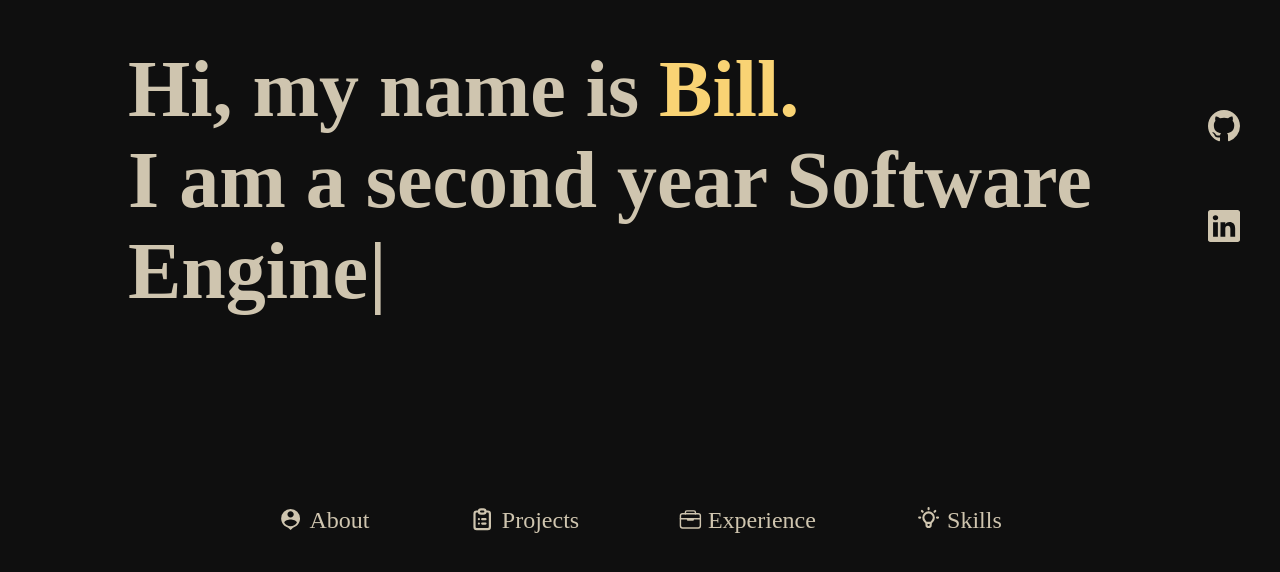
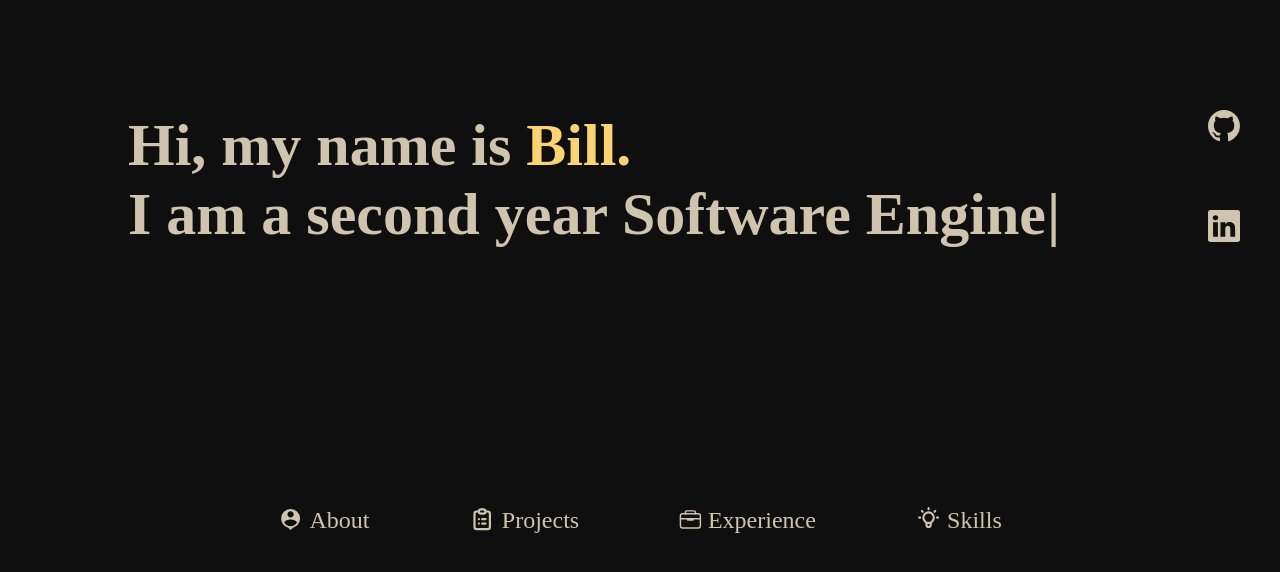
Before and after one commit to billwonggg/bill-wong-portfolio, a React (Create React App) app: page / in a window 1280 px wide. Shown: the part 220-792 px from the top of the page. Built offline with nearby package versions, Linux system fonts and the light colour scheme.

Commit message:
update font size

```diff
--- a/src/components/HomeProfileCard/ProfileCard.module.scss
+++ b/src/components/HomeProfileCard/ProfileCard.module.scss
@@ -3,7 +3,7 @@
 .profileCard {
   width: 80vw;
   position: relative;
-  font-size: 80px;
+  font-size: 3rem;
   font-weight: 800;
 }
 
```
